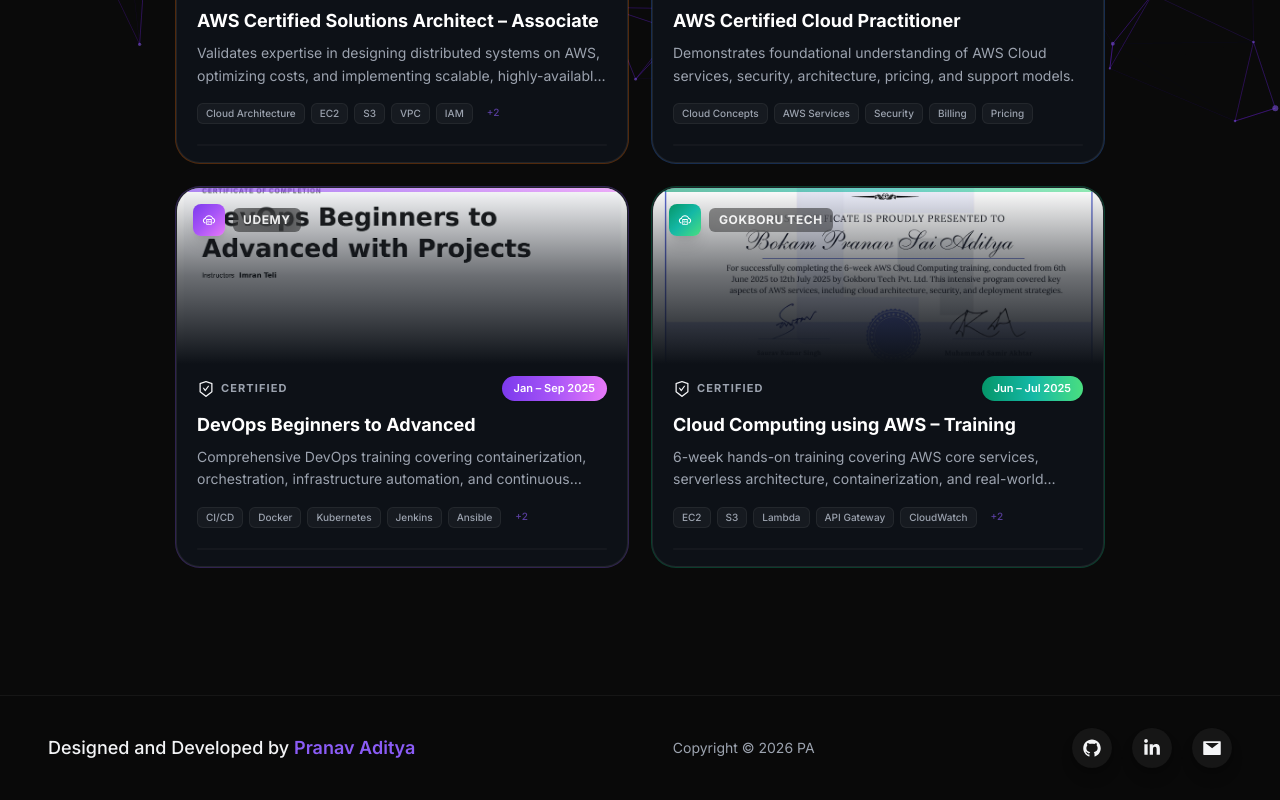
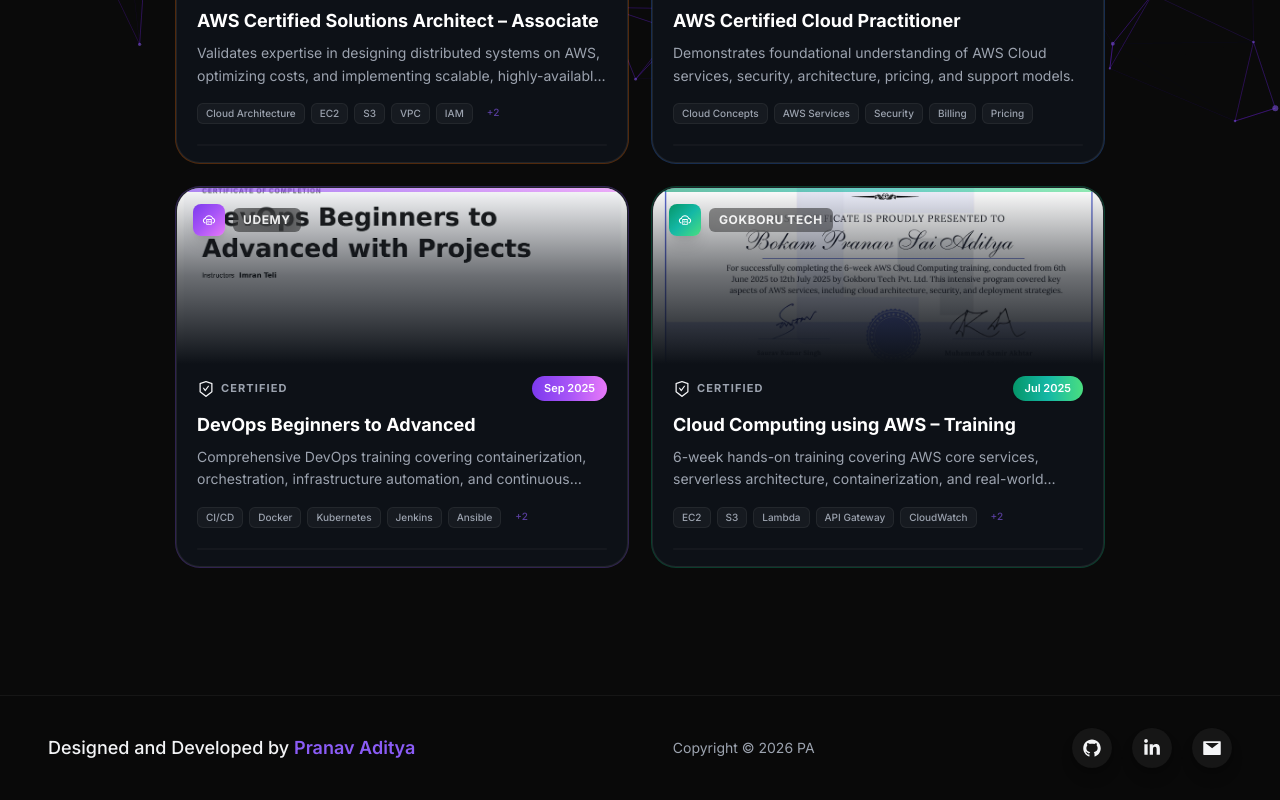
Before and after one commit to PRANAV6429/myportfolio, a React (Create React App) app: page /certifications in a window 1280 px wide. Shown: the part 671-1471 px from the top of the page. Built offline with nearby package versions, Linux system fonts and the light colour scheme.

Commit message:
update portfolio

```diff
--- a/src/components/Certifications.js
+++ b/src/components/Certifications.js
@@ -40,7 +40,7 @@
     title: "DevOps Beginners to Advanced",
     shortTitle: "DevOps Mastery",
     issuer: "Udemy",
-    date: "Jan – Sep 2025",
+    date: "Sep 2025",
     image: certDevOps,
     link: "https://www.udemy.com/certificate/UC-4ed5338c-e743-4fcb-8e0b-1a1d503aced6/",
     keywords: ["CI/CD", "Docker", "Kubernetes", "Jenkins", "Ansible", "Terraform", "Linux"],
@@ -53,7 +53,7 @@
     title: "Cloud Computing using AWS – Training",
     shortTitle: "AWS Cloud Training",
     issuer: "Gokboru Tech",
-    date: "Jun – Jul 2025",
+    date: "Jul 2025",
     image: certTraining,
     link: "https://drive.google.com/file/d/1-mOr85OIEwVd_XPLoIw-5L1_YdlWLyNW/view?usp=sharing",
     keywords: ["EC2", "S3", "Lambda", "API Gateway", "CloudWatch", "Docker", "Serverless"],
```
